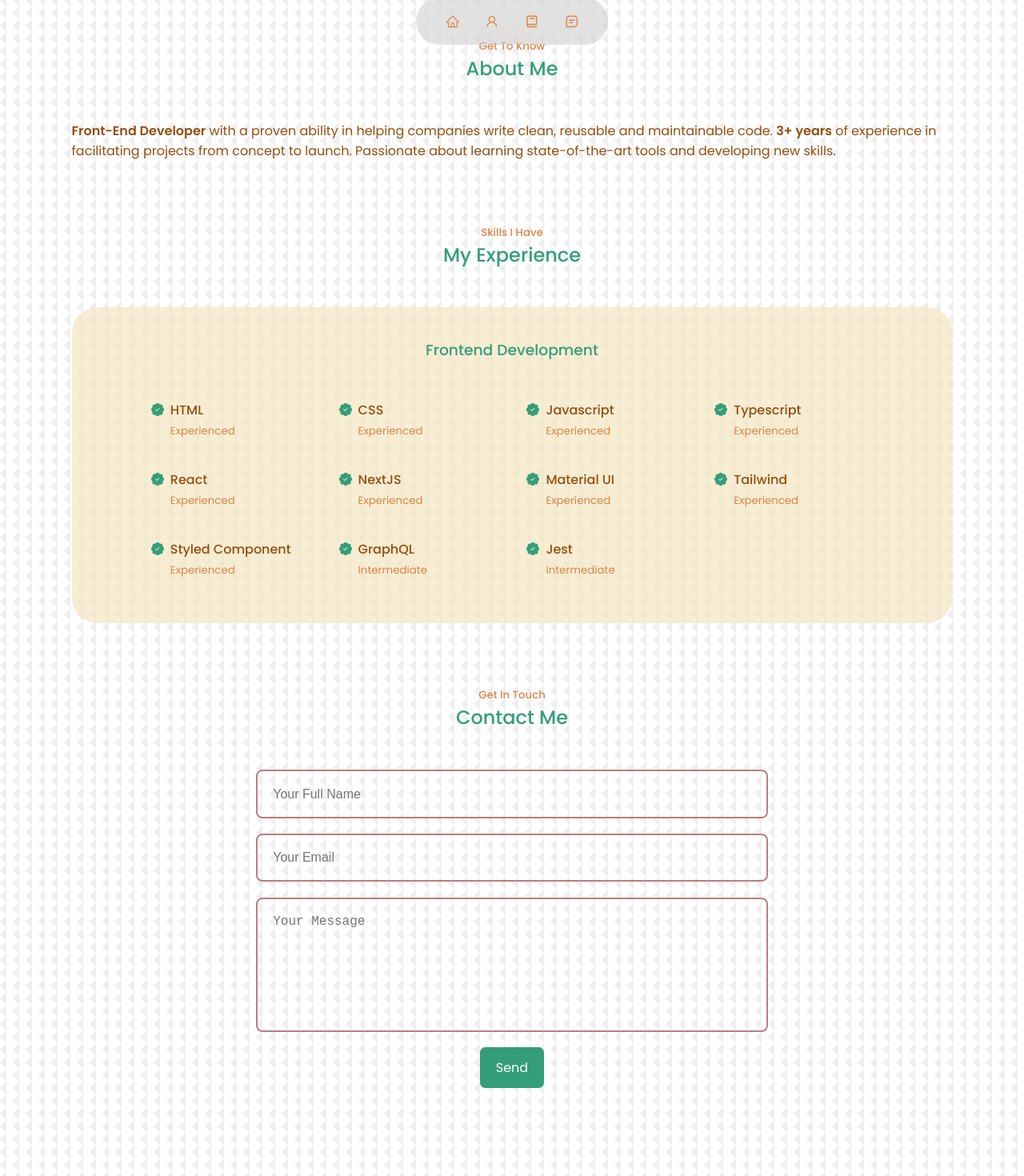
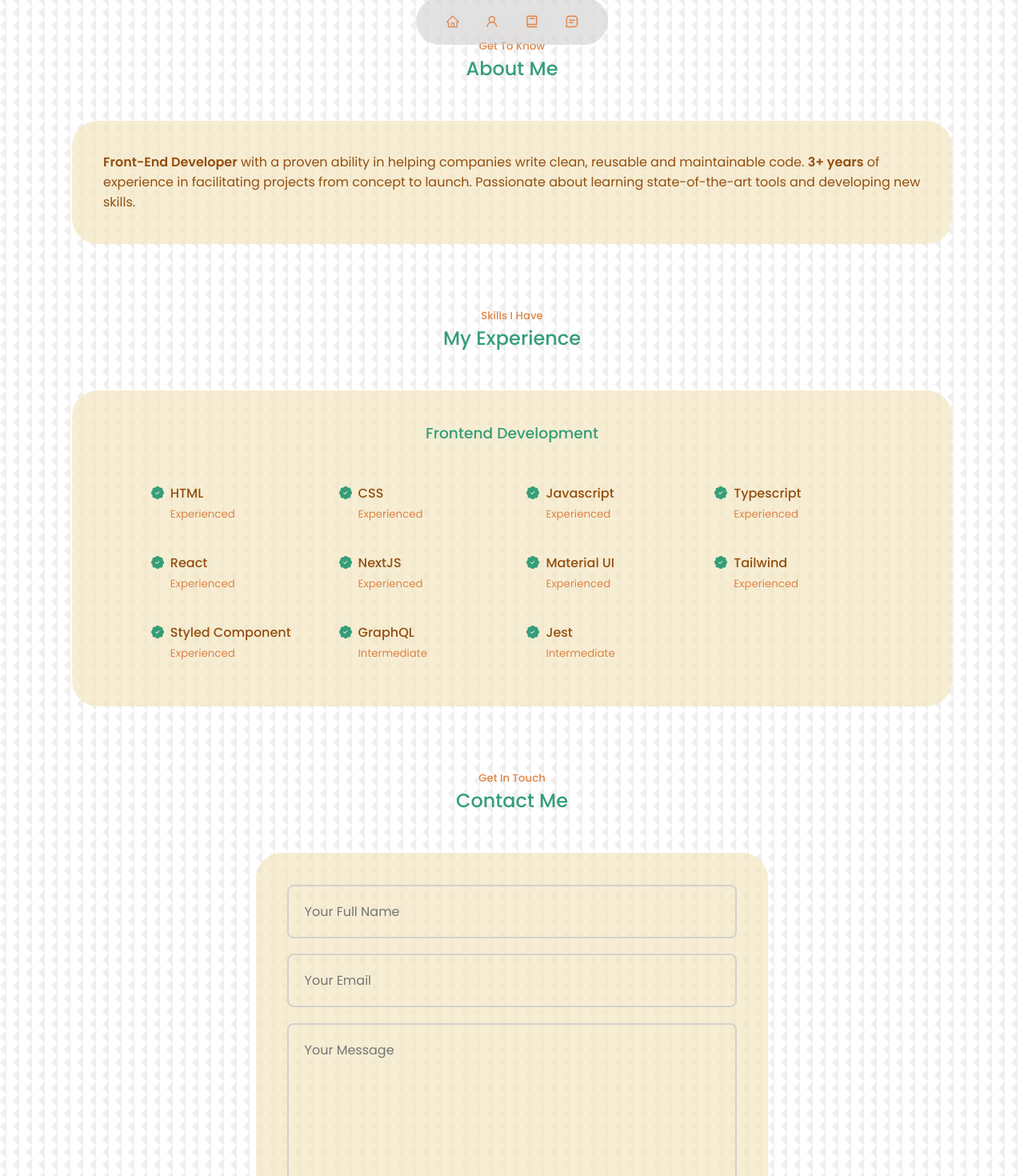
Before and after one commit to owenchang1992/web-deployment, a Next.js app: page / in a window 1280 px wide. Shown: the part 712-2182 px from the top of the page at 80% size. Built offline with nearby package versions, Linux system fonts and the light colour scheme.

Commit message:
feature: extract Card style

```diff
--- /dev/null
+++ b/src/components/cards/BasicCard.tsx
@@ -0,0 +1,15 @@
+import styled from 'styled-components';
+
+const Card = styled.div`
+    background: ${({ theme }) => theme.palette.bg.variant};
+    padding: 2.4rem;
+    border-radius 2rem;
+    overflow: hidden;
+    border: 1px solid transparent;
+
+    &:hover {
+      box-shadow: 0 20px 25px -5px rgb(0 0 0/0.1),0 8px 10px -6px rgb(0 0 0/0.1);
+    }
+`;
+
+export default Card;
--- a/src/features/about/About.tsx
+++ b/src/features/about/About.tsx
@@ -1,11 +1,12 @@
 import React from 'react';
+import Card from '../../components/cards/BasicCard';
 
 const About = () => (
   <section id="about">
     <h5>Get To Know</h5>
     <h2>About Me</h2>
 
-    <div className="container about__container">
+    <Card>
       <div className="about__me">
         <p>
           <strong>Front-End Developer</strong> with a proven ability in helping
@@ -15,7 +16,7 @@
           and developing new skills.
         </p>
       </div>
-    </div>
+    </Card>
   </section>
 );
 
--- a/src/features/contact/StyledContact.js
+++ b/src/features/contact/StyledContact.js
@@ -1,6 +1,7 @@
 import styled from 'styled-components';
+import Card from '../../components/cards/BasicCard';
 
-export const ContactContainer = styled.div`
+export const ContactContainer = styled(Card)`
   max-width: 40rem;
   margin: 0 auto;
   display: flex;
@@ -23,7 +24,7 @@
     padding: 1.2rem;
     border-radius: 0.5rem;
     background: transparent;
-    border: 2px solid ${({ theme }) => theme.palette.primary.variant};
+    border: 2px solid rgba(200, 200, 200, 0.7);
     resize: none;
     color: ${({ theme }) => theme.palette.white};
   }
--- a/src/features/experience/Experience.tsx
+++ b/src/features/experience/Experience.tsx
@@ -1,19 +1,14 @@
 import React from 'react';
 import { BsPatchCheckFill } from 'react-icons/bs';
-import {
-  Container,
-  Frontend,
-  Content,
-  Details,
-  Describe,
-} from './StyledExperience';
+import { Frontend, Content, Details, Describe } from './StyledExperience';
+import Card from '../../components/cards/BasicCard';
 
 const Experience = () => (
   <section id="experience">
     <h5>Skills I Have</h5>
     <h2>My Experience</h2>
 
-    <Container>
+    <Card>
       <Frontend>
         <h3>Frontend Development</h3>
         <Content>
@@ -96,7 +91,7 @@
           </Details>
         </Content>
       </Frontend>
-    </Container>
+    </Card>
   </section>
 );
 
--- a/src/features/experience/StyledExperience.ts
+++ b/src/features/experience/StyledExperience.ts
@@ -1,21 +1,4 @@
 import styled from 'styled-components';
-
-export const Container = styled.div`
-  gap: 2rem;
-  margin: 0 auto;
-
-  > div {
-    background: ${({ theme }) => theme.palette.bg.variant};
-    padding: 2.4rem;
-    border-radius 2rem;
-    overflow: hidden;
-    border: 1px solid transparent;
-
-    &:hover {
-      box-shadow: 0 20px 25px -5px rgb(0 0 0/0.1),0 8px 10px -6px rgb(0 0 0/0.1);
-    }
-  }
-`;
 
 export const Frontend = styled.div`
   display: flex;
--- a/styles/globals.css
+++ b/styles/globals.css
@@ -16,6 +16,11 @@
   display: none;
 }
 
+input,
+textarea {
+  font-family: 'Poppins', sans-serif;
+}
+
 a {
   color: inherit;
   text-decoration: none;
```
